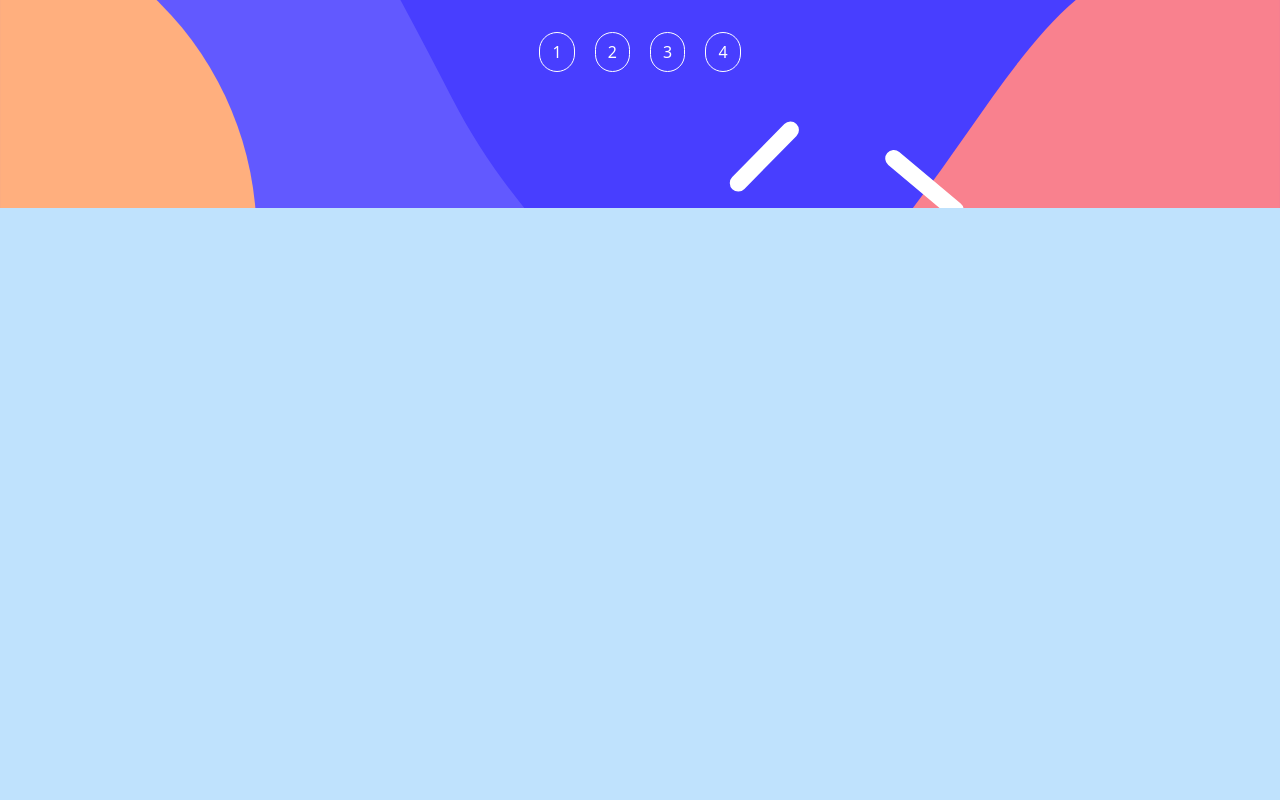
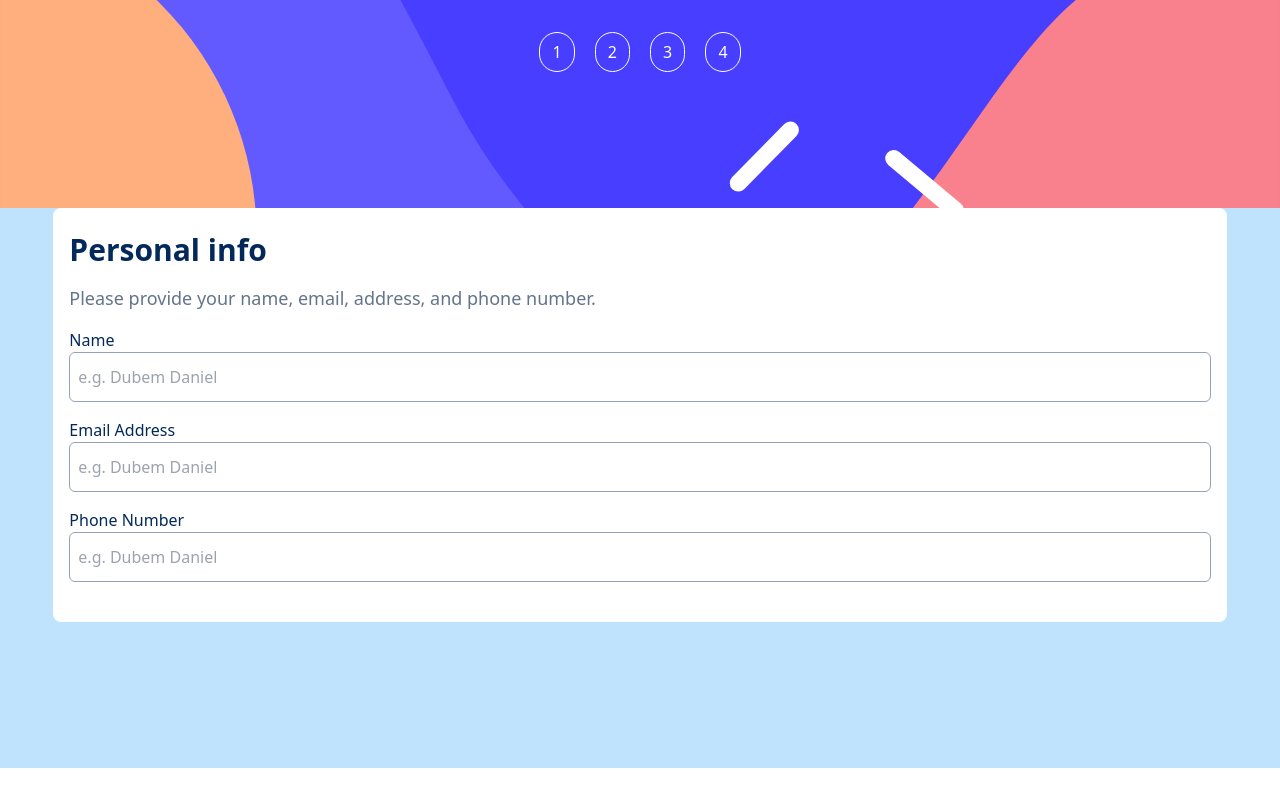
Before and after one commit to dubemdaniel/multi-step_form, a website: page index.html in a window 1280 px wide. Drawn offline with Linux system fonts and the light colour scheme.

Commit message:
still ui

```diff
--- a/index.html
+++ b/index.html
@@ -8,7 +8,7 @@
     <link rel="stylesheet" href="layouts/css/styles.css">
 </head>
 <body class=" bg-LightBlue" >
-  <div id="wrapper" class="w-full h-screen" >
+  <div id="wrapper" class="w-full " >
     <nav class="w-full m-0 bg-center bg-cover h-52" style="background-image: url(/assets/images/bg-sidebar-mobile.svg);">
       <div class="w-full pt-10 text-center">
         <div id="one" class="inline px-3 py-2 mx-2 text-center text-white border border-white rounded-full">1</div>
@@ -17,6 +17,25 @@
         <div id="one" class="inline px-3 py-2 mx-2 text-center text-white border border-white rounded-full">4</div>
       </div>
     </nav>
+    <div id="personalInfo" class="w-11/12 px-4 py-6 mx-auto bg-white rounded-lg">
+      <h2 class="text-3xl font-bold text-MarineBlue">Personal info</h2>
+      <p class="mt-2 mt-4 text-lg text-slate-500">Please provide your name, email, address, and phone number.</p>
+     <div class="mt-4 ">
+      <label for="name" class="block text-MarineBlue"> Name</label>
+      <input type="text" id="name" class="w-full px-2 py-3 border rounded-md border-slate-400" placeholder="e.g. Dubem Daniel">
+     </div>
+     <div class="mt-4 ">
+      <label for="email" class="block text-MarineBlue"> Email Address</label>
+      <input type="text" id="email" class="w-full px-2 py-3 border rounded-md border-slate-400" placeholder="e.g. Dubem Daniel">
+     </div>
+     <div class="mt-4 mb-4">
+      <label for="phone" class="block text-MarineBlue"> Phone Number</label>
+      <input type="text" id="phone" class="w-full px-2 py-3 border rounded-md border-slate-400" placeholder="e.g. Dubem Daniel">
+     </div>
+    </div>
+    <footer class="fixed inset-x-0 bottom-0 px-4 py-4 bg-white" >
+
+    </footer>
   </div>
 </body>
 </html>
```
Also changed, not shown: layouts/css/styles.css.
